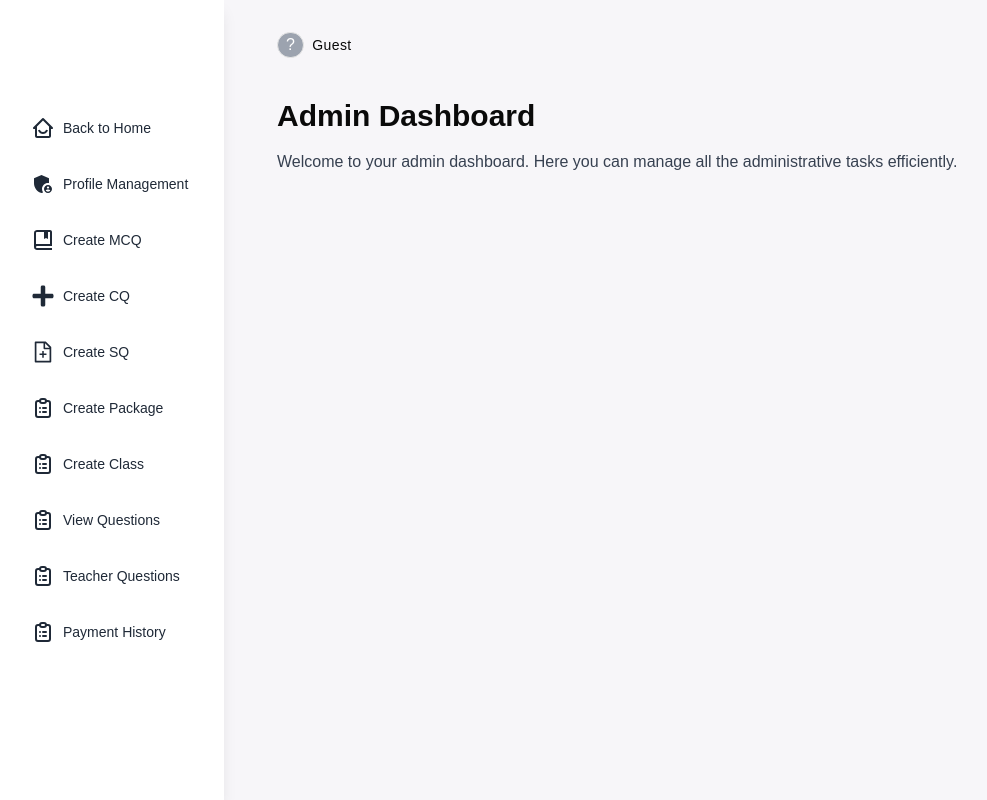
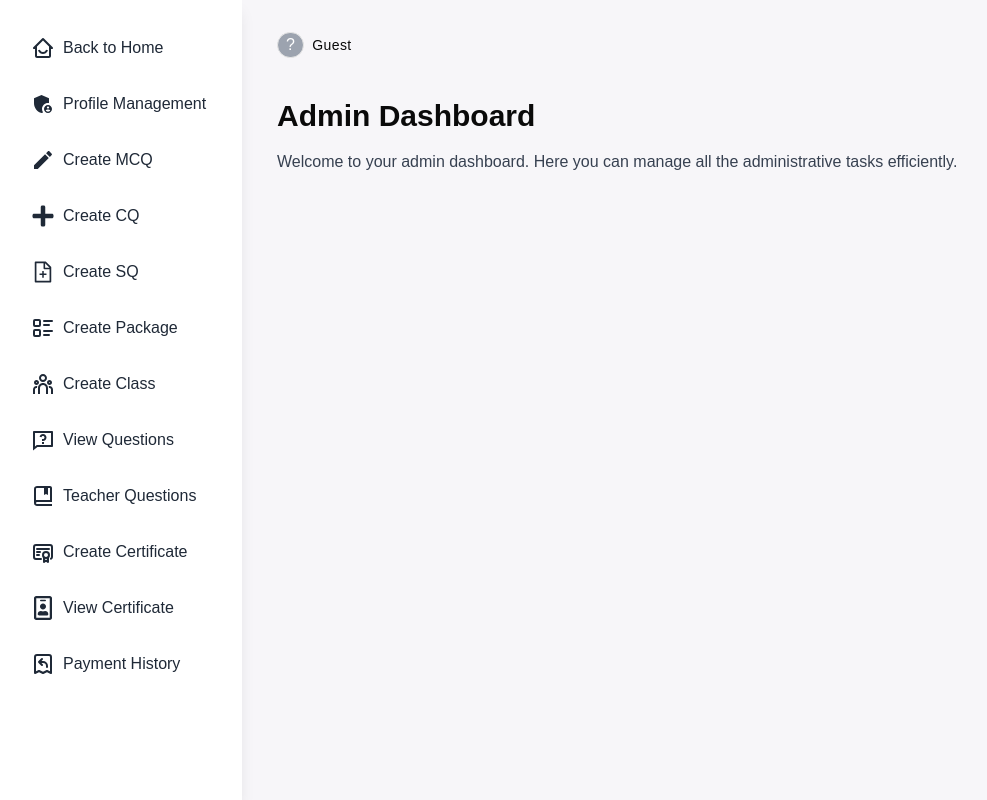
Before and after one commit to mahadi-zulfiker/question-management, a Next.js app: page /dashboard/admin in a window 1280 px wide. Shown: the whole page, without its empty margins (5-992 px from the left). Built offline with nearby package versions, Linux system fonts and the light colour scheme; no server answers.

Commit message:
certificate page added

```diff
--- /dev/null
+++ b/src/app/dashboard/admin/createCertificateAdmin/page.jsx
@@ -0,0 +1,10 @@
+'use client';
+import MainLayout from "@/components/dashboard/MainLayout";
+
+export default function CreateCertificateAdmin() {
+    return (
+        <MainLayout>
+
+        </MainLayout>
+    );
+}
--- /dev/null
+++ b/src/app/dashboard/admin/viewCertificateAdmin/page.jsx
@@ -0,0 +1,10 @@
+'use client';
+import MainLayout from "@/components/dashboard/MainLayout";
+
+export default function ViewCertificateAdmin() {
+    return (
+        <MainLayout>
+
+        </MainLayout>
+    );
+}
--- /dev/null
+++ b/src/components/dashboard/Admin/CreateCertificateAdmin/index.jsx
@@ -0,0 +1,14 @@
+import React from 'react'
+
+function CreateCertificateAdmin() {
+    return (
+        <div className="flex flex-col items-start">
+            <h1 className="text-3xl font-bold mb-4">CreateCertificateAdmin Dashboard</h1>
+            <p className="text-gray-700">
+                Welcome to your admin dashboard. Here you can manage all the administrative tasks efficiently.
+            </p>
+        </div>
+    )
+}
+
+export default CreateCertificateAdmin
--- /dev/null
+++ b/src/components/dashboard/Admin/ViewCertificateAdmin/page.jsx
@@ -0,0 +1,14 @@
+import React from 'react'
+
+function ViewCertificateAdmin() {
+    return (
+        <div className="flex flex-col items-start">
+            <h1 className="text-3xl font-bold mb-4">ViewCertificateAdmin Dashboard</h1>
+            <p className="text-gray-700">
+                Welcome to your admin dashboard. Here you can manage all the administrative tasks efficiently.
+            </p>
+        </div>
+    )
+}
+
+export default ViewCertificateAdmin
--- a/src/components/dashboard/MainLayout.js
+++ b/src/components/dashboard/MainLayout.js
@@ -31,6 +31,8 @@ import CreateClass from "./Admin/CreateClass";
 import PaymentHistoryAll from "./Admin/PaymentHistoryAll";
 import ViewQuestionsAdmin from "./Admin/ViewQuestionsAdmin";
 import TeacherQuestions from "./Admin/TeacherQuestions";
+import CreateCertificateAdmin from "./Admin/CreateCertificateAdmin";
+import ViewCertificateAdmin from "./Admin/ViewCertificateAdmin/page";
 
 
 const MainLayout = () => {
@@ -95,6 +97,8 @@ const MainLayout = () => {
             {pathname === "/dashboard/admin/paymentHistoryAll" && <PaymentHistoryAll />}
             {pathname === "/dashboard/admin/viewQuestionsAdmin" && <ViewQuestionsAdmin />}
             {pathname === "/dashboard/admin/teacherQuestions" && <TeacherQuestions />}
+            {pathname === "/dashboard/admin/createCertificateAdmin" && <CreateCertificateAdmin />}
+            {pathname === "/dashboard/admin/viewCertificateAdmin" && <ViewCertificateAdmin />}
 
           </div>
 
--- a/src/components/dashboard/SidebarLayout.js
+++ b/src/components/dashboard/SidebarLayout.js
@@ -4,9 +4,10 @@ import { BiHomeSmile, BiBookBookmark } from "react-icons/bi";
 import { FaUserGraduate, FaChalkboardTeacher, FaPlus, FaRegIdBadge } from "react-icons/fa";
 import { HiOutlineClipboardList, HiOutlineReceiptRefund } from "react-icons/hi";
 import { GiNotebook } from "react-icons/gi";
-import { TbCertificate } from "react-icons/tb";
-import { AiOutlineFileAdd } from "react-icons/ai";
-import { RiTeamLine, RiQuestionnaireLine } from "react-icons/ri";
+import { TbCertificate, TbListDetails } from "react-icons/tb";
+import { AiOutlineFileAdd, AiOutlineProfile } from "react-icons/ai";
+import { RiTeamLine, RiQuestionnaireLine, RiBookReadLine } from "react-icons/ri";
+import { IoMdCreate } from "react-icons/io";
 import { usePathname } from "next/navigation";
 import Link from "next/link";
 
@@ -31,23 +32,23 @@ const Sidebar = ({ isSidebarOpen, toggleSidebar }) => {
       return [
         ...commonMenuItems,
         { href: "/dashboard/student/studentProfile", icon: <FaUserGraduate className="text-2xl mr-2" />, label: "Student Profile" },
-        { href: "/dashboard/student/viewExams", icon: <HiOutlineClipboardList className="text-2xl mr-2" />, label: "View Exams" },
+        { href: "/dashboard/student/viewExams", icon: <TbListDetails className="text-2xl mr-2" />, label: "View Exams" },
         { href: "/dashboard/student/certificates", icon: <TbCertificate className="text-2xl mr-2" />, label: "Certificates" },
         { href: "/dashboard/student/marksHistory", icon: <GiNotebook className="text-2xl mr-2" />, label: "Marks History" },
-        { href: "/dashboard/student/attendedExams", icon: <RiQuestionnaireLine className="text-2xl mr-2" />, label: "Attended Exams" },
+        { href: "/dashboard/student/attendedExams", icon: <RiBookReadLine className="text-2xl mr-2" />, label: "Attended Exams" },
         { href: "/dashboard/student/paymentHistoryStudent", icon: <HiOutlineReceiptRefund className="text-2xl mr-2" />, label: "Payment History" },
       ];
     } else if (pathname.startsWith("/dashboard/teacher")) {
       return [
         ...commonMenuItems,
         { href: "/dashboard/teacher/teacherProfile", icon: <FaChalkboardTeacher className="text-2xl mr-2" />, label: "Teacher Profile" },
-        { href: "/dashboard/teacher/createMCQTeacher", icon: <BiBookBookmark className="text-2xl mr-2" />, label: "Create MCQ" },
+        { href: "/dashboard/teacher/createMCQTeacher", icon: <IoMdCreate className="text-2xl mr-2" />, label: "Create MCQ" },
         { href: "/dashboard/teacher/createCQTeacher", icon: <FaPlus className="text-2xl mr-2" />, label: "Create CQ" },
         { href: "/dashboard/teacher/createSQTeacher", icon: <AiOutlineFileAdd className="text-2xl mr-2" />, label: "Create SQ" },
         { href: "/dashboard/teacher/createCertificate", icon: <TbCertificate className="text-2xl mr-2" />, label: "Create Certificate" },
         { href: "/dashboard/teacher/createStudentCircle", icon: <RiTeamLine className="text-2xl mr-2" />, label: "Create Student Circle" },
         { href: "/dashboard/teacher/viewCertificate", icon: <FaRegIdBadge className="text-2xl mr-2" />, label: "View Certificate" },
-        { href: "/dashboard/teacher/viewCircle", icon: <RiTeamLine className="text-2xl mr-2" />, label: "View Circle" },
+        { href: "/dashboard/teacher/viewCircle", icon: <AiOutlineProfile className="text-2xl mr-2" />, label: "View Circle" },
         { href: "/dashboard/teacher/viewQuestions", icon: <RiQuestionnaireLine className="text-2xl mr-2" />, label: "View Questions" },
         { href: "/dashboard/teacher/paymentHistory", icon: <HiOutlineReceiptRefund className="text-2xl mr-2" />, label: "Payment History" },
       ];
@@ -55,14 +56,16 @@ const Sidebar = ({ isSidebarOpen, toggleSidebar }) => {
       return [
         ...commonMenuItems,
         { href: "/dashboard/admin/adminProfileManagement", icon: <MdAdminPanelSettings className="text-2xl mr-2" />, label: "Profile Management" },
-        { href: "/dashboard/admin/createMCQAdmin", icon: <BiBookBookmark className="text-2xl mr-2" />, label: "Create MCQ" },
+        { href: "/dashboard/admin/createMCQAdmin", icon: <IoMdCreate className="text-2xl mr-2" />, label: "Create MCQ" },
         { href: "/dashboard/admin/createCQAdmin", icon: <FaPlus className="text-2xl mr-2" />, label: "Create CQ" },
         { href: "/dashboard/admin/createSQAdmin", icon: <AiOutlineFileAdd className="text-2xl mr-2" />, label: "Create SQ" },
-        { href: "/dashboard/admin/createPackage", icon: <HiOutlineClipboardList className="text-2xl mr-2" />, label: "Create Package" },
-        { href: "/dashboard/admin/createClass", icon: <HiOutlineClipboardList className="text-2xl mr-2" />, label: "Create Class" },
-        { href: "/dashboard/admin/viewQuestionsAdmin", icon: <HiOutlineClipboardList className="text-2xl mr-2" />, label: "View Questions" },
-        { href: "/dashboard/admin/teacherQuestions", icon: <HiOutlineClipboardList className="text-2xl mr-2" />, label: "Teacher Questions" },
-        { href: "/dashboard/admin/paymentHistoryAll", icon: <HiOutlineClipboardList className="text-2xl mr-2" />, label: "Payment History" },
+        { href: "/dashboard/admin/createPackage", icon: <TbListDetails className="text-2xl mr-2" />, label: "Create Package" },
+        { href: "/dashboard/admin/createClass", icon: <RiTeamLine className="text-2xl mr-2" />, label: "Create Class" },
+        { href: "/dashboard/admin/viewQuestionsAdmin", icon: <RiQuestionnaireLine className="text-2xl mr-2" />, label: "View Questions" },
+        { href: "/dashboard/admin/teacherQuestions", icon: <BiBookBookmark className="text-2xl mr-2" />, label: "Teacher Questions" },
+        { href: "/dashboard/admin/createCertificateAdmin", icon: <TbCertificate className="text-2xl mr-2" />, label: "Create Certificate" },
+        { href: "/dashboard/admin/viewCertificateAdmin", icon: <FaRegIdBadge className="text-2xl mr-2" />, label: "View Certificate" },
+        { href: "/dashboard/admin/paymentHistoryAll", icon: <HiOutlineReceiptRefund className="text-2xl mr-2" />, label: "Payment History" },
       ];
     } else {
       return commonMenuItems;
@@ -80,25 +83,11 @@ const Sidebar = ({ isSidebarOpen, toggleSidebar }) => {
         id="sidebar-collapse-menu"
         className="bg-white shadow-lg h-screen fixed top-0 left-0 overflow-auto z-[99]"
       >
-        <div className="pt-8 pb-2 px-6 sticky top-0 bg-white min-h-[80px] z-[100]">
-          <button
-            type="button"
-            onClick={toggleSidebar}
-            aria-label="Toggle Sidebar"
-            className="lg:hidden"
-          />
-        </div>
         <div className="py-6 px-6">
           <ul className="space-y-2">
             {getMenuItems().map((item, index) => (
               <li key={index}>
-                <Link
-                  href={item.href}
-                  className={`menu-item text-sm flex items-center cursor-pointer rounded-md px-3 py-3 transition-all duration-300 ${isActive(item.href)}`}
-                >
-                  {item.icon}
-                  <span>{item.label}</span>
-                </Link>
+                <Link href={item.href} className={`menu-item flex items-center rounded-md px-3 py-3 transition-all duration-300 ${isActive(item.href)}`}>{item.icon}<span>{item.label}</span></Link>
               </li>
             ))}
           </ul>
```
